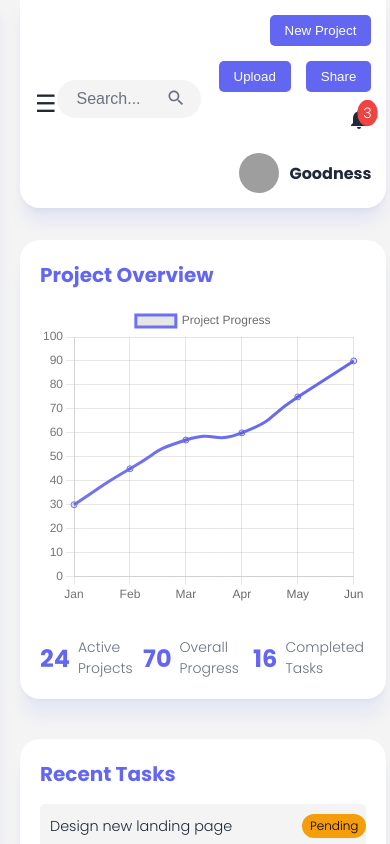
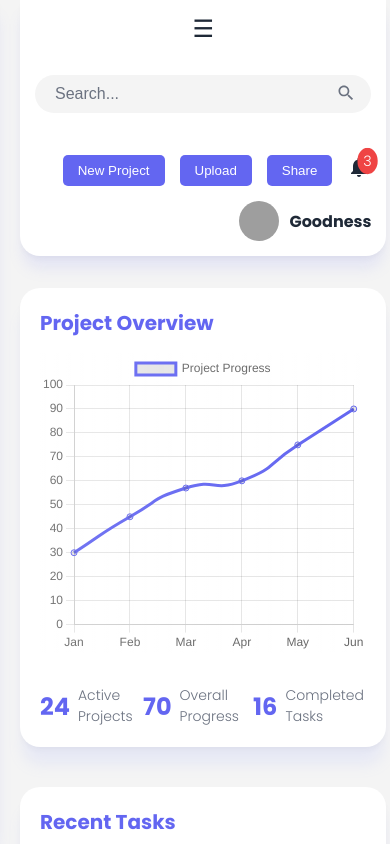
Before and after one commit to GCose/Admin-FormDashboard, a plain HTML site: page index.html in a window 390 px wide. Shown: the top 844 px of the page. Drawn offline with nearby package versions, Linux system fonts and the light colour scheme; grey boxes are pictures that could not be loaded.

Commit message:
Fix: Made the header responsive

```diff
--- a/assets/css/styles.css
+++ b/assets/css/styles.css
@@ -391,8 +391,19 @@ body {
     background-color: var(--danger-color);
 }
 
+/***********************
+ * BREAKPOINT STYLES
+***********************/
+
+@media (max-width: 1090px) {
+    .top-bar {
+        gap: 2rem;
+        flex-direction: column;
+    }
+}
+
 /********************
- * KEYFRAMES STYLES
+* KEYFRAMES STYLES
 ********************/
 @keyframes pulse {
     0% {
```
